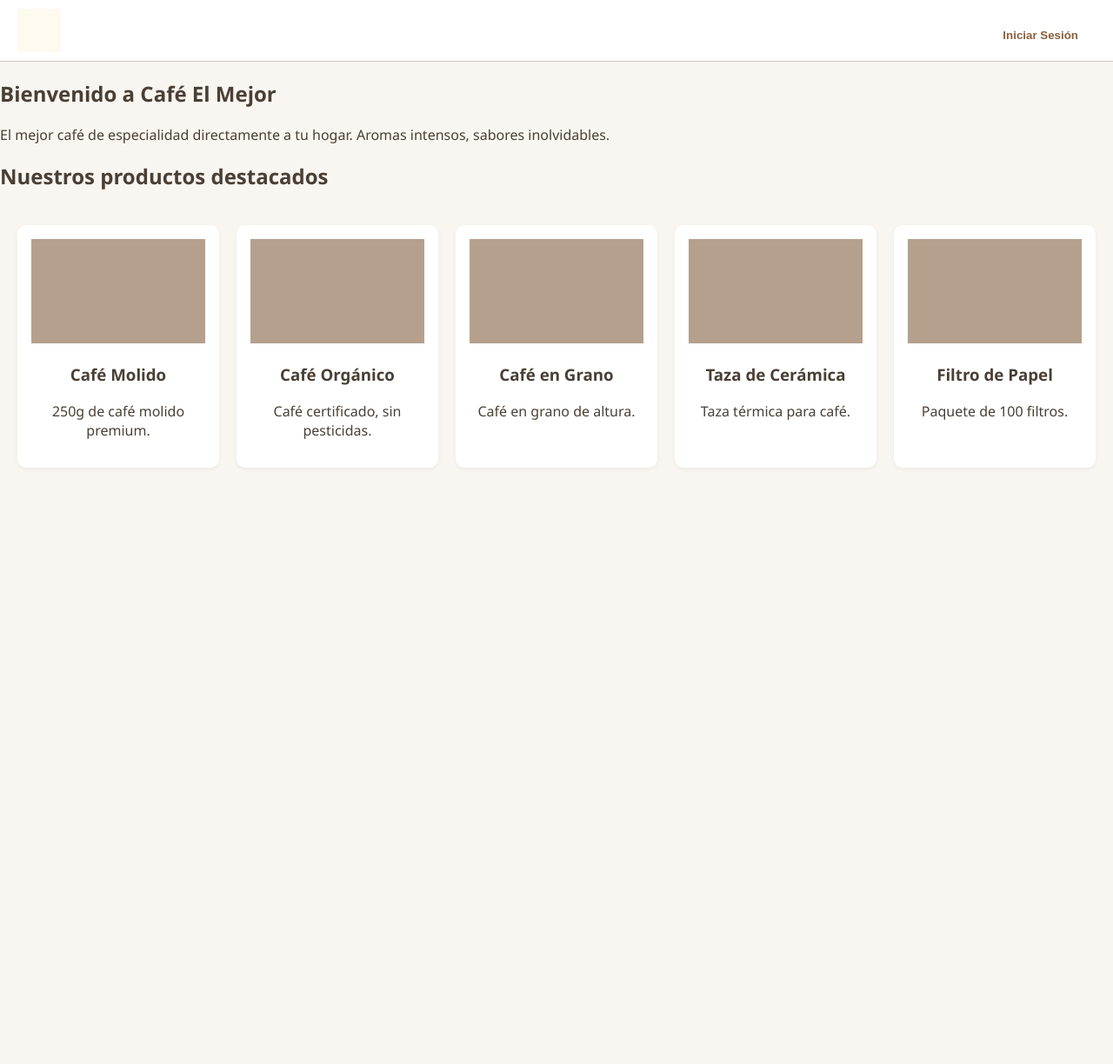
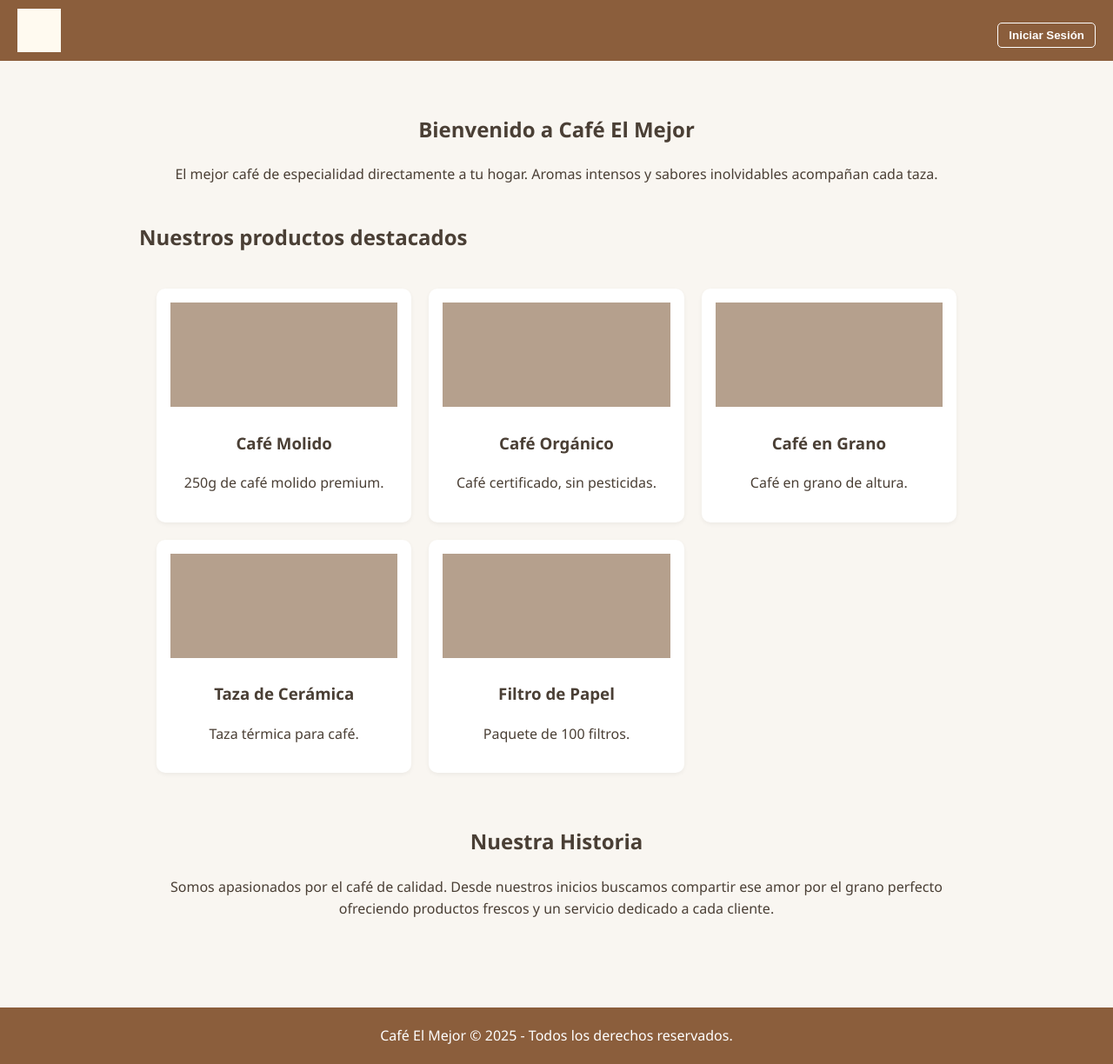
Before and after one commit to mefuentes/CafeV3, a plain HTML site: page frontend/landing.html in a window 1280 px wide. Shown: the whole page at 87% size. Before the commit the page ends 800 px from the top, so only its background shows below. Drawn offline with Linux system fonts and the light colour scheme.

Commit message:
Improve website design with new text and layout

```diff
--- a/frontend/landing.html
+++ b/frontend/landing.html
@@ -13,7 +13,7 @@
   <main>
     <section class="intro">
       <h1>Bienvenido a Café El Mejor</h1>
-      <p>El mejor café de especialidad directamente a tu hogar. Aromas intensos, sabores inolvidables.</p>
+      <p>El mejor café de especialidad directamente a tu hogar. Aromas intensos y sabores inolvidables acompañan cada taza.</p>
     </section>
     <section class="featured">
       <h2>Nuestros productos destacados</h2>
@@ -45,6 +45,17 @@
         </div>
       </div>
     </section>
+    <section class="intro">
+      <h2>Nuestra Historia</h2>
+      <p>
+        Somos apasionados por el café de calidad. Desde nuestros inicios buscamos
+        compartir ese amor por el grano perfecto ofreciendo productos frescos y
+        un servicio dedicado a cada cliente.
+      </p>
+    </section>
   </main>
+  <footer class="footer">
+    Café El Mejor &copy; 2025 - Todos los derechos reservados.
+  </footer>
 </body>
 </html>
--- a/frontend/styles.css
+++ b/frontend/styles.css
@@ -5,6 +5,7 @@ body {
   padding: 0;
   background: #f9f6f1;
   color: #4a3f35;
+  line-height: 1.6;
 }
 .auth-body {
   display: flex;
@@ -48,9 +49,13 @@ header {
   display: flex;
   justify-content: space-between;
   align-items: center;
-  background: #fff;
+  background: #8b5e3c;
+  color: #fff;
   padding: 10px 20px;
-  border-bottom: 1px solid #ccc;
+}
+header a,
+header button {
+  color: #fff;
 }
 .products-grid {
   display: grid;
@@ -84,8 +89,26 @@ header {
 }
 .logout-btn {
   background: transparent;
-  border: none;
+  border: 1px solid #fff;
   font-weight: bold;
   cursor: pointer;
-  color: #8b5e3c;
+  color: #fff;
+  padding: 6px 12px;
+  border-radius: 5px;
 }
+main {
+  max-width: 960px;
+  margin: 0 auto;
+  padding: 20px;
+}
+.intro {
+  text-align: center;
+  margin: 40px auto;
+}
+.footer {
+  background: #8b5e3c;
+  color: #fff;
+  text-align: center;
+  padding: 20px;
+  margin-top: 40px;
+}
```
Also changed, not shown: frontend/index.html (+5 -1 lines), frontend/login.html (+4 -0 lines), frontend/register.html (+4 -0 lines).
